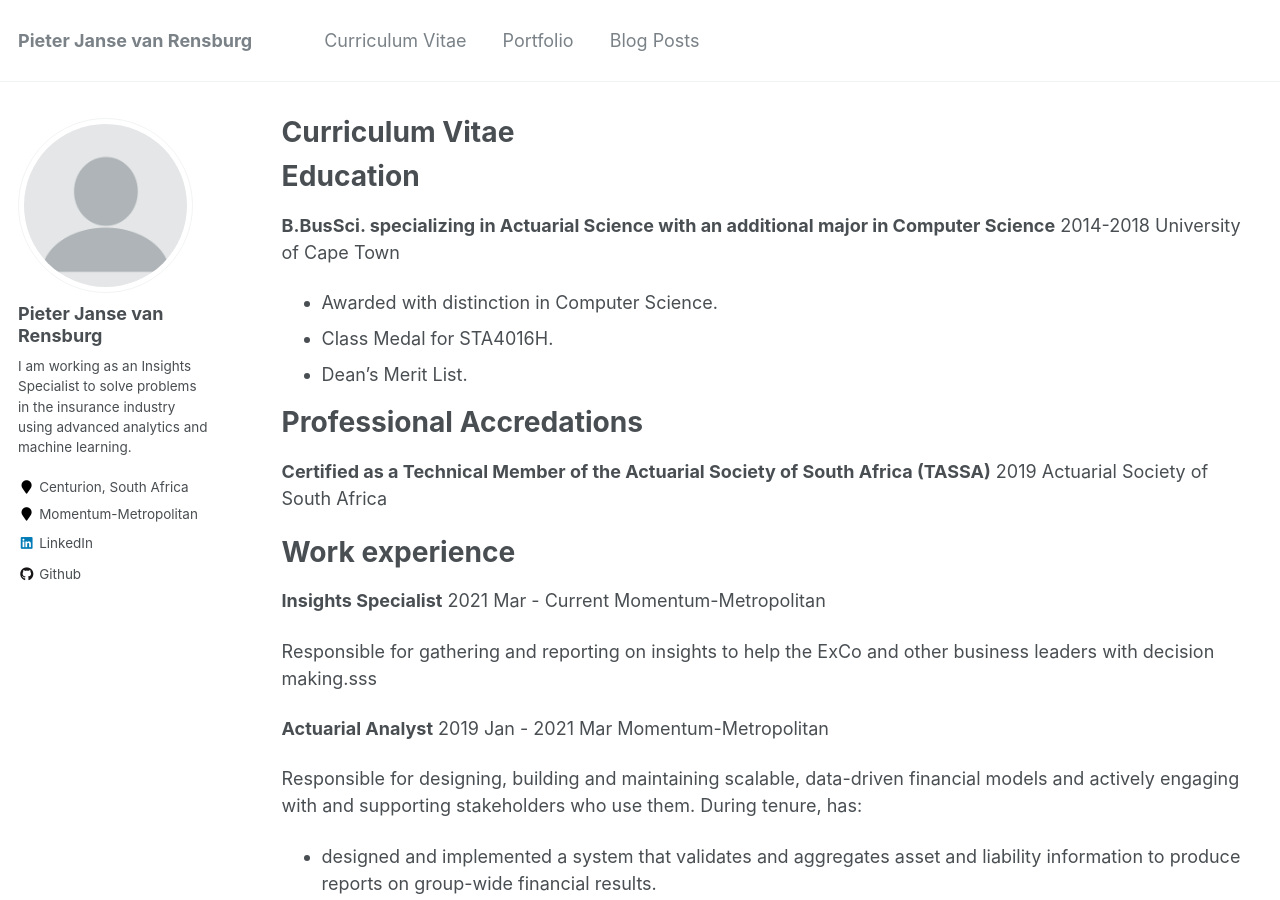
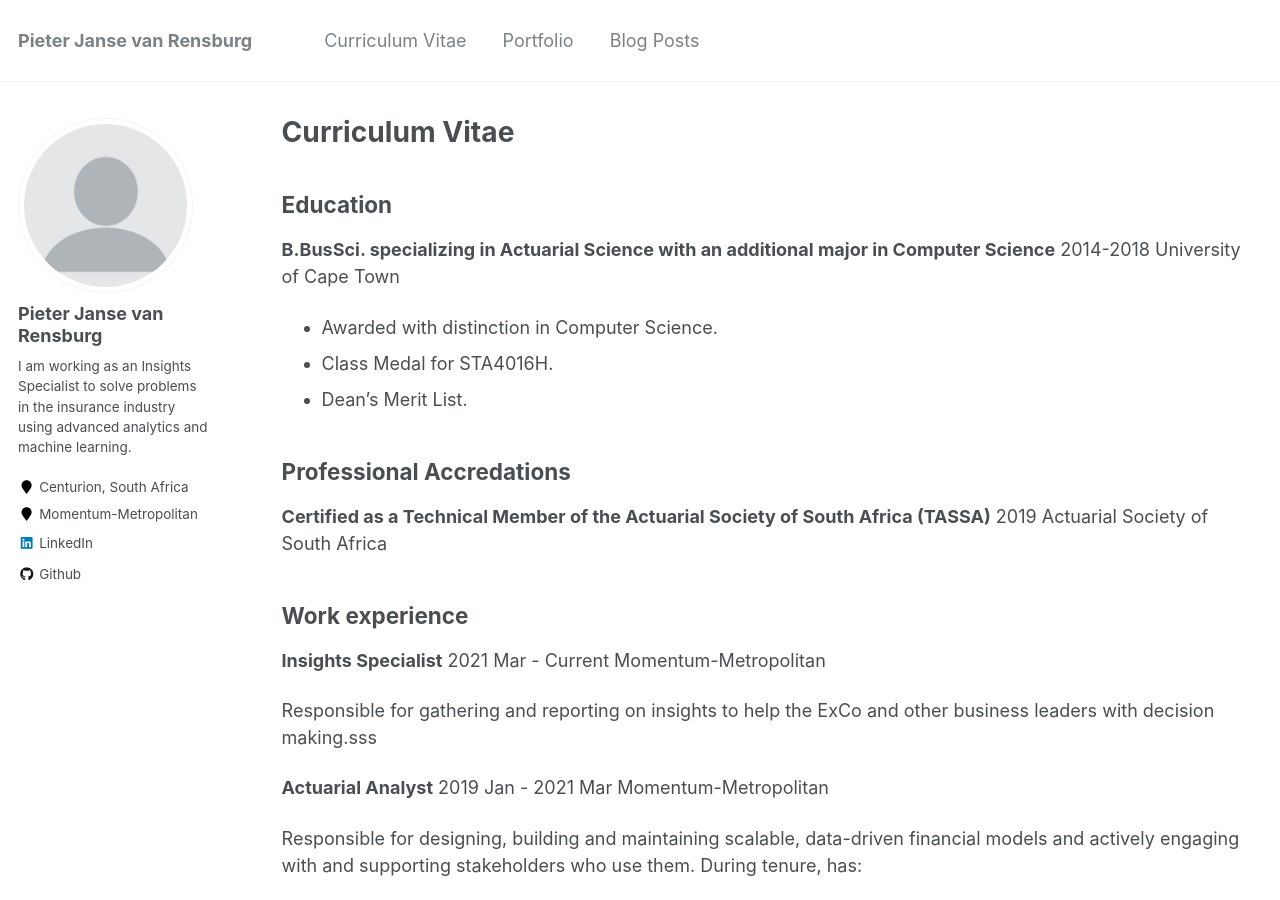
Before and after one commit to Pieter07/my-website, a Jekyll site: the page built from _pages/cv.md, in a window 1280 px wide and 900 px high. Built offline with Jekyll 4.4.1, drawn with Linux system fonts in a browser that asks for light colours.

Commit message:
Updated curriculum vitae markdown files.

```diff
--- a/_pages/cv.md
+++ b/_pages/cv.md
@@ -9,7 +9,7 @@ redirect_from:
 
 {% include base_path %}
 
-# Education
+## Education
 
 **B.BusSci. specializing in Actuarial Science with an additional major in Computer Science**
 2014-2018
@@ -18,13 +18,13 @@ University of Cape Town
 * Class Medal for STA4016H.
 * Dean's Merit List.
 
-# Professional Accredations
+## Professional Accredations
 
 **Certified as a Technical Member of the Actuarial Society of South Africa (TASSA)**
 2019
 Actuarial Society of South Africa
 
-# Work experience
+## Work experience
 
 **Insights Specialist**
 2021 Mar - Current
@@ -66,21 +66,21 @@ Analyzed the year-on-year surplus emerging for several insurance products, ident
 reported on these to actuarial team leaders. Moreover, setup Excel spreadsheets to check numerous assumptions used
 in the valuation basis
 
-# Programming & Data Manipulation Languages
+## Programming & Data Manipulation Languages
 
 Python • R • VBA • SQL (SQL Server, PostgreSQL) • NoSQL (MongoDB, CouchDB) • C++ • Rust • Go • Java • C# • F# • Haskell •
 PHP • JavaScript and Typescript (React) • MATLAB
 
-# Platforms and Technologies
+## Platforms and Technologies
 
 AWS • Apache Spark  • Docker  • GraphQL  • Git  • Jira  • Keras  • .Net • Node  • Pytorch  • React  • Sprint  • Tensorflow
 
-# Publications
+## Publications
 
   <ul>{% for post in site.publications %}
     {% include archive-single-cv.html %}
   {% endfor %}</ul>
 
-# References
+## References
 
 Available on request.
```
